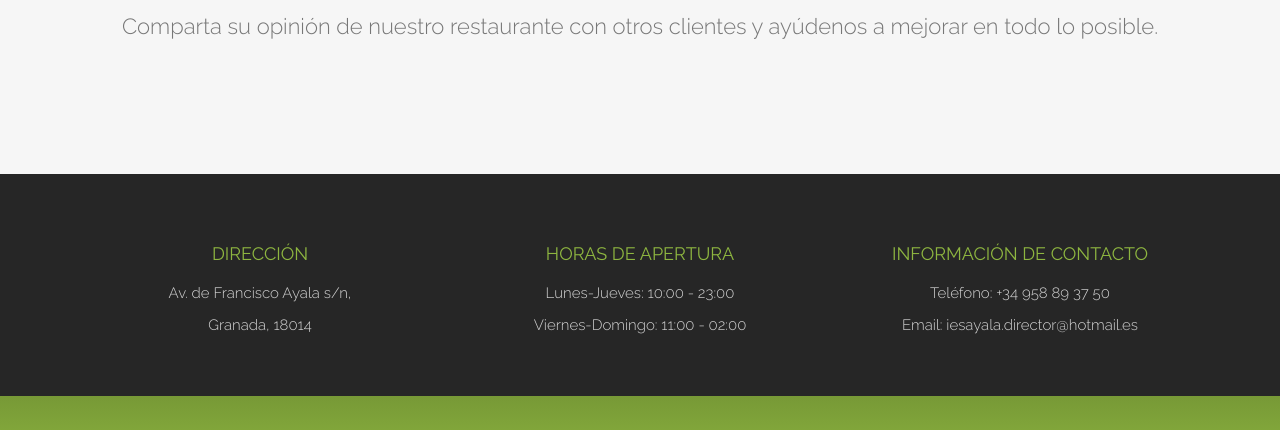
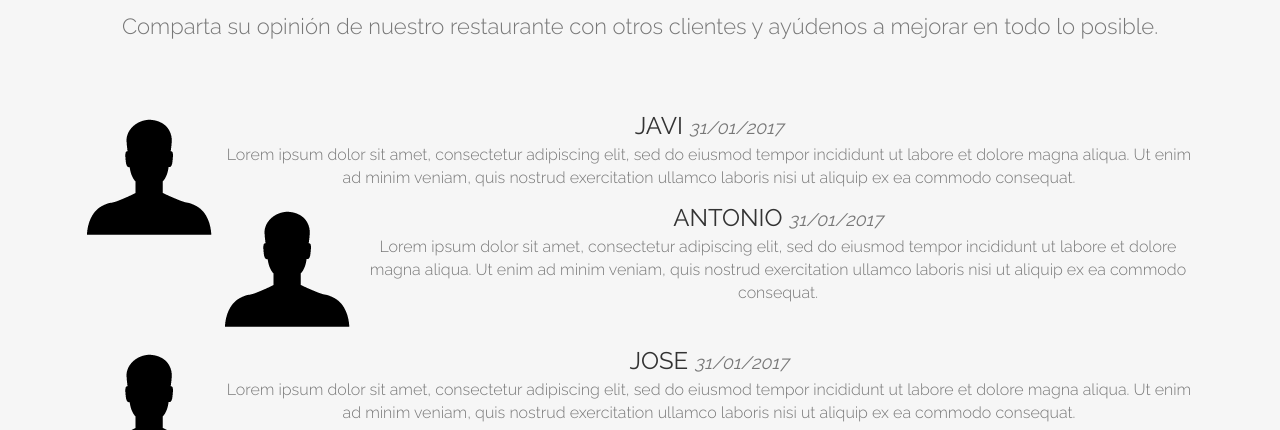
Before and after one commit to FranSaavedra/Proyecto-DIU-Tema-3, a plain HTML site: page html/contact.html in a window 1280 px wide. Shown: the part 1230-1660 px from the top of the page. Drawn offline with Linux system fonts and the light colour scheme.

Commit message:
Añadidos comentarios de ejemplo

```diff
--- a/html/contact.html
+++ b/html/contact.html
@@ -133,8 +133,42 @@
       <hr>
       <p>Comparta su opinión de nuestro restaurante con otros clientes y ayúdenos a mejorar en todo lo posible.</p>
     </div>
-    <div class="col-md-10 col-md-offset-1">
-
+    <div class="col-md-12 col-xs-12">
+      <ul class="media-list">
+          <li class="media">
+              <div class="media-left">
+                  <a href="#">
+                      <img src="../img/men.png" alt="men" class="media-object">
+                  </a>
+              </div>
+              <div class="media-body">
+                  <h4 class="media-heading">Javi <small><i>31/01/2017</i></small></h4>
+                  <p>Lorem ipsum dolor sit amet, consectetur adipiscing elit, sed do eiusmod tempor incididunt ut labore et dolore magna aliqua. Ut enim ad minim veniam, quis nostrud exercitation ullamco laboris nisi ut aliquip ex ea commodo consequat.</p>
+                  <div class="media">
+                      <div class="media-left">
+                          <a href="#">
+                              <img src="../img/men.png" alt="men" class="media-object">
+                          </a>
+                      </div>
+                      <div class="media-body">
+                          <h4 class="media-heading">Antonio <small><i>31/01/2017</i></small></h4>
+                          <p>Lorem ipsum dolor sit amet, consectetur adipiscing elit, sed do eiusmod tempor incididunt ut labore et dolore magna aliqua. Ut enim ad minim veniam, quis nostrud exercitation ullamco laboris nisi ut aliquip ex ea commodo consequat.</p>
+                      </div>
+                  </div>
+              </div>
+          </li>
+          <li class="media">
+              <div class="media-left media-middle">
+                  <a href="#">
+                      <img src="../img/men.png" alt="men" class="media-object">
+                  </a>
+              </div>
+              <div class="media-body">
+                  <h4 class="media-heading">Jose <small><i>31/01/2017</i></small></h4>
+                  <p>Lorem ipsum dolor sit amet, consectetur adipiscing elit, sed do eiusmod tempor incididunt ut labore et dolore magna aliqua. Ut enim ad minim veniam, quis nostrud exercitation ullamco laboris nisi ut aliquip ex ea commodo consequat.</p>
+              </div>
+          </li>
+      </ul>
     </div>
   </div>
 </div>
```
Also changed, not shown: img/men.png (added).
